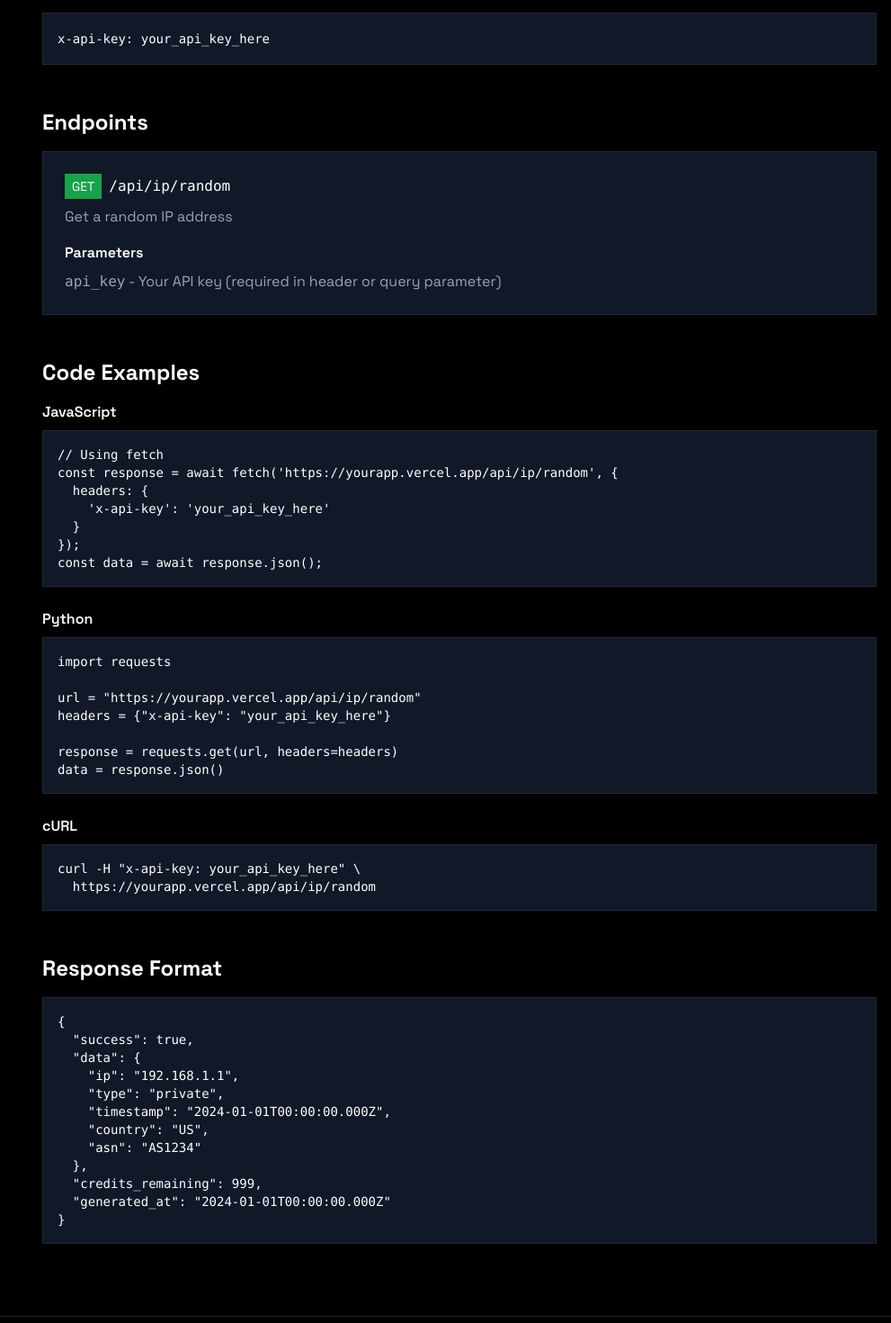
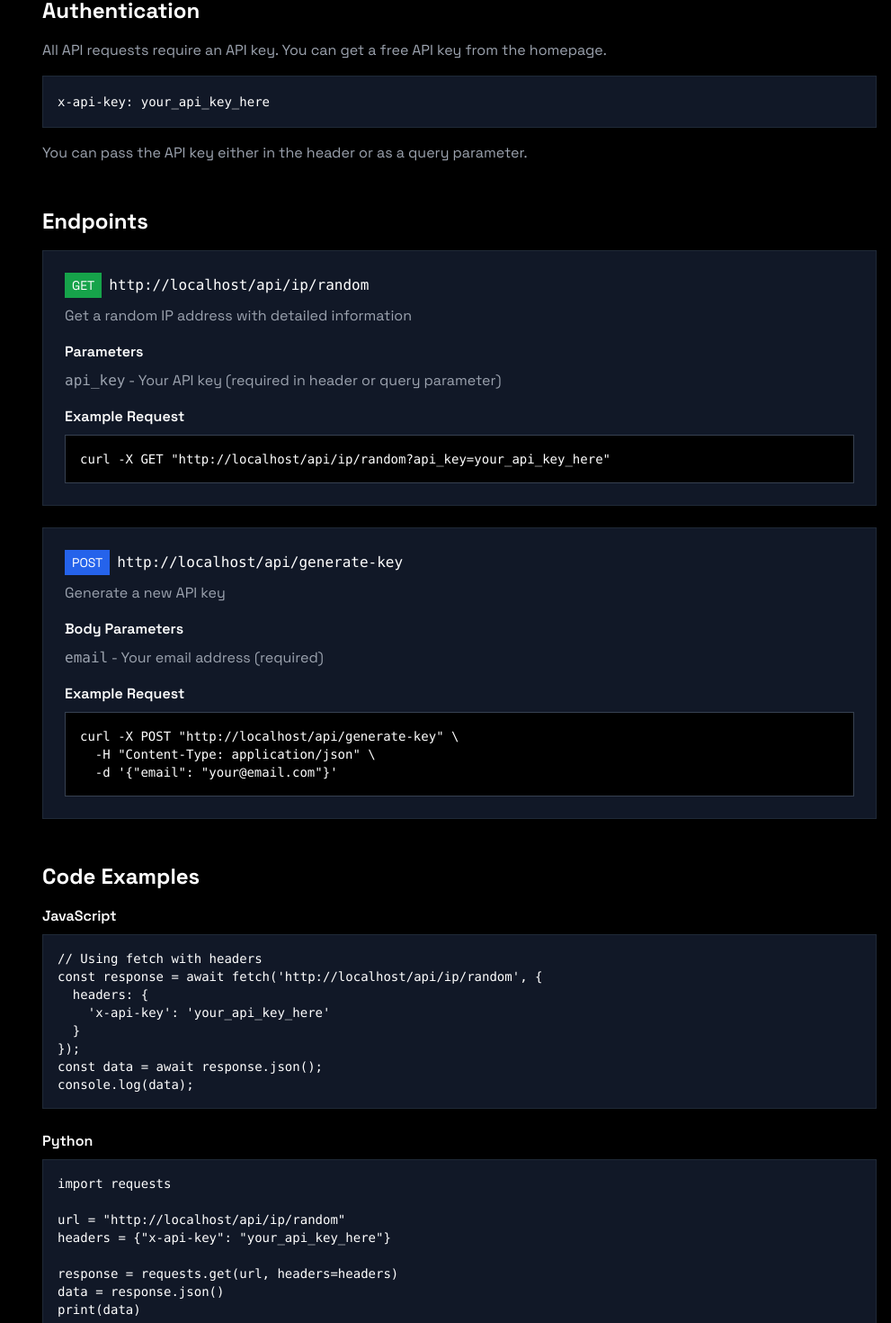
Before and after one commit to hasanxld/random-ip-apis, a Next.js app: page /documentation in a window 1280 px wide. Shown: the part 395-1865 px from the top of the page at 90% size, without its empty margins (289-1280 px from the left). Built offline with nearby package versions, Linux system fonts and the light colour scheme.

Commit message:
Update page.js

```diff
--- a/app/documentation/page.js
+++ b/app/documentation/page.js
@@ -1,7 +1,16 @@
+'use client'
+import { useState, useEffect } from 'react'
 import Header from '../../components/Header'
 import Footer from '../../components/Footer'
 
 export default function Documentation() {
+  const [baseUrl, setBaseUrl] = useState('')
+
+  useEffect(() => {
+    // Set the current website URL dynamically
+    setBaseUrl(window.location.origin)
+  }, [])
+
   return (
     <div className="min-h-screen bg-black text-white">
       <Header />
@@ -30,6 +39,11 @@ export default function Documentation() {
               <p className="text-gray-400 mb-4">
                 The Random IP API provides developers with random IP addresses for testing, development, and educational purposes.
               </p>
+              <div className="bg-gray-900 p-4 border border-gray-800">
+                <p className="text-sm">
+                  <strong>Base URL:</strong> <code className="text-blue-400">{baseUrl}</code>
+                </p>
+              </div>
             </section>
 
             <section id="authentication">
@@ -37,11 +51,14 @@ export default function Documentation() {
               <p className="text-gray-400 mb-4">
                 All API requests require an API key. You can get a free API key from the homepage.
               </p>
-              <div className="bg-gray-900 p-4 border border-gray-800">
+              <div className="bg-gray-900 p-4 border border-gray-800 mb-4">
                 <code className="text-sm">
                   x-api-key: your_api_key_here
                 </code>
               </div>
+              <p className="text-gray-400">
+                You can pass the API key either in the header or as a query parameter.
+              </p>
             </section>
 
             <section id="endpoints">
@@ -50,14 +67,39 @@ export default function Documentation() {
               <div className="bg-gray-900 p-6 border border-gray-800 mb-6">
                 <div className="flex items-center mb-2">
                   <span className="bg-green-600 text-white px-2 py-1 text-sm mr-2">GET</span>
-                  <code>/api/ip/random</code>
+                  <code>{baseUrl}/api/ip/random</code>
                 </div>
-                <p className="text-gray-400 mb-4">Get a random IP address</p>
+                <p className="text-gray-400 mb-4">Get a random IP address with detailed information</p>
 
                 <h4 className="font-semibold mb-2">Parameters</h4>
                 <ul className="text-gray-400 space-y-1">
                   <li><code>api_key</code> - Your API key (required in header or query parameter)</li>
                 </ul>
+
+                <h4 className="font-semibold mt-4 mb-2">Example Request</h4>
+                <pre className="bg-black p-4 border border-gray-700 overflow-auto text-sm">
+{`curl -X GET "${baseUrl}/api/ip/random?api_key=your_api_key_here"`}
+                </pre>
+              </div>
+
+              <div className="bg-gray-900 p-6 border border-gray-800">
+                <div className="flex items-center mb-2">
+                  <span className="bg-blue-600 text-white px-2 py-1 text-sm mr-2">POST</span>
+                  <code>{baseUrl}/api/generate-key</code>
+                </div>
+                <p className="text-gray-400 mb-4">Generate a new API key</p>
+
+                <h4 className="font-semibold mb-2">Body Parameters</h4>
+                <ul className="text-gray-400 space-y-1">
+                  <li><code>email</code> - Your email address (required)</li>
+                </ul>
+
+                <h4 className="font-semibold mt-4 mb-2">Example Request</h4>
+                <pre className="bg-black p-4 border border-gray-700 overflow-auto text-sm">
+{`curl -X POST "${baseUrl}/api/generate-key" \\
+  -H "Content-Type: application/json" \\
+  -d '{"email": "your@email.com"}'`}
+                </pre>
               </div>
             </section>
 
@@ -68,13 +110,14 @@ export default function Documentation() {
                 <div>
                   <h4 className="font-semibold mb-2">JavaScript</h4>
                   <pre className="bg-gray-900 p-4 border border-gray-800 overflow-auto text-sm">
-{`// Using fetch
-const response = await fetch('https://yourapp.vercel.app/api/ip/random', {
+{`// Using fetch with headers
+const response = await fetch('${baseUrl}/api/ip/random', {
   headers: {
     'x-api-key': 'your_api_key_here'
   }
 });
-const data = await response.json();`}
+const data = await response.json();
+console.log(data);`}
                   </pre>
                 </div>
 
@@ -83,19 +126,44 @@ const data = await response.json();`}
                   <pre className="bg-gray-900 p-4 border border-gray-800 overflow-auto text-sm">
 {`import requests
 
-url = "https://yourapp.vercel.app/api/ip/random"
+url = "${baseUrl}/api/ip/random"
 headers = {"x-api-key": "your_api_key_here"}
 
 response = requests.get(url, headers=headers)
-data = response.json()`}
+data = response.json()
+print(data)`}
                   </pre>
                 </div>
 
                 <div>
-                  <h4 className="font-semibold mb-2">cURL</h4>
+                  <h4 className="font-semibold mb-2">Node.js</h4>
                   <pre className="bg-gray-900 p-4 border border-gray-800 overflow-auto text-sm">
-{`curl -H "x-api-key: your_api_key_here" \\
-  https://yourapp.vercel.app/api/ip/random`}
+{`const https = require('https');
+
+const options = {
+  hostname: '${baseUrl.replace('https://', '')}',
+  path: '/api/ip/random?api_key=your_api_key_here',
+  method: 'GET'
+};
+
+const req = https.request(options, (res) => {
+  let data = '';
+  res.on('data', (chunk) => data += chunk);
+  res.on('end', () => console.log(JSON.parse(data)));
+});
+req.end();`}
+                  </pre>
+                </div>
+
+                <div>
+                  <h4 className="font-semibold mb-2">PHP</h4>
+                  <pre className="bg-gray-900 p-4 border border-gray-800 overflow-auto text-sm">
+{`<?php
+$url = "${baseUrl}/api/ip/random?api_key=your_api_key_here";
+$response = file_get_contents($url);
+$data = json_decode($response, true);
+print_r($data);
+?>`}
                   </pre>
                 </div>
               </div>
@@ -111,12 +179,34 @@ data = response.json()`}
   "data": {
     "ip": "192.168.1.1",
     "type": "private",
+    "version": "IPv4",
     "timestamp": "2024-01-01T00:00:00.000Z",
     "country": "US",
-    "asn": "AS1234"
+    "city": "New York",
+    "region": "Unknown",
+    "isp": "ISP-123",
+    "asn": "AS1234",
+    "latitude": "40.712800",
+    "longitude": "-74.006000"
   },
-  "credits_remaining": 999,
-  "generated_at": "2024-01-01T00:00:00.000Z"
+  "usage": {
+    "requests_today": 1,
+    "remaining_requests": 999,
+    "limit": 1000
+  },
+  "generated_at": "2024-01-01T00:00:00.000Z",
+  "api_version": "1.0.0"
+}`}
+                </pre>
+              </div>
+
+              <h3 className="text-xl font-bold mb-3">Error Responses</h3>
+              <div className="bg-gray-900 p-4 border border-gray-800">
+                <pre className="text-sm overflow-auto">
+{`{
+  "success": false,
+  "error": "INVALID_API_KEY",
+  "message": "The provided API key is invalid, expired, or not active."
 }`}
                 </pre>
               </div>
```
